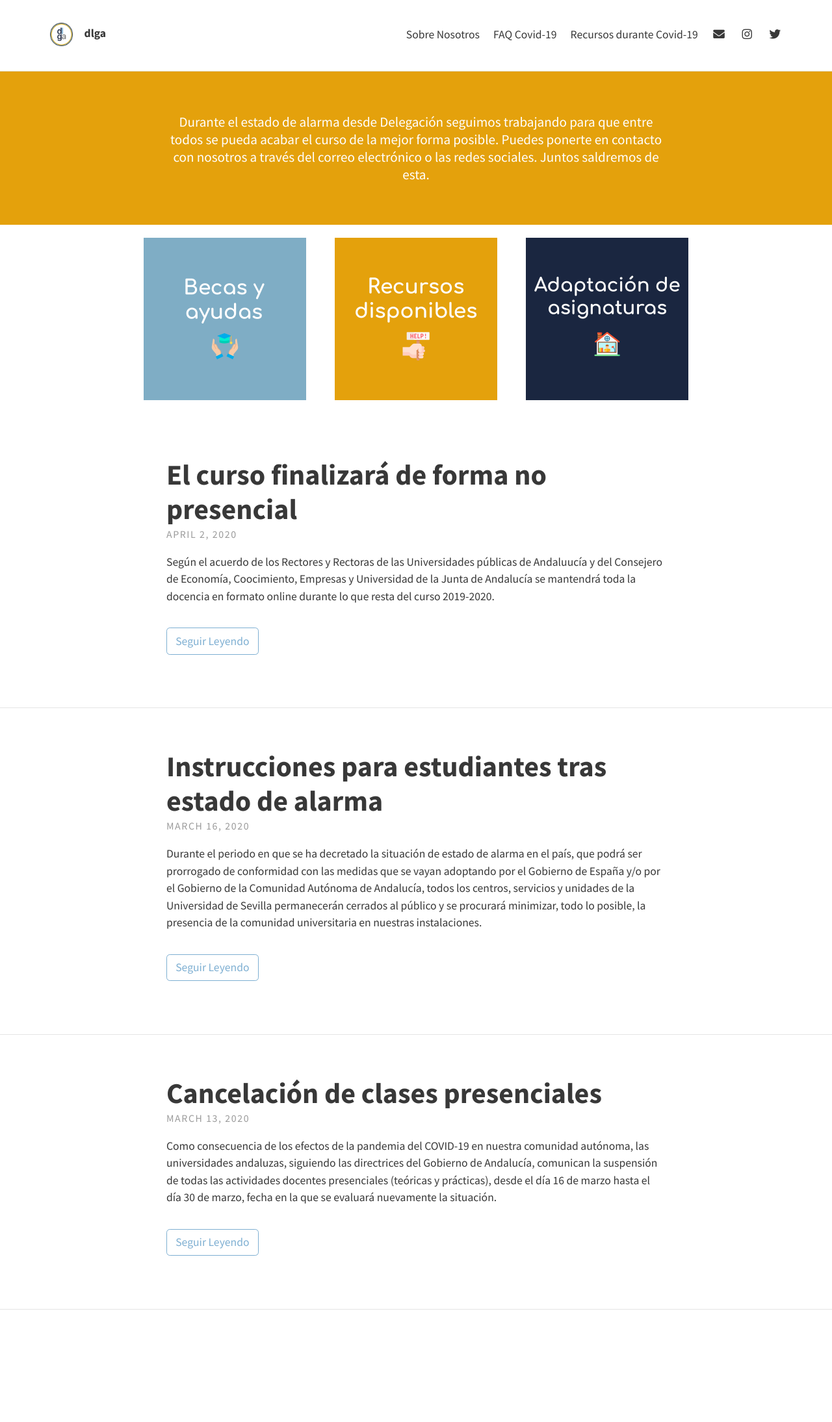
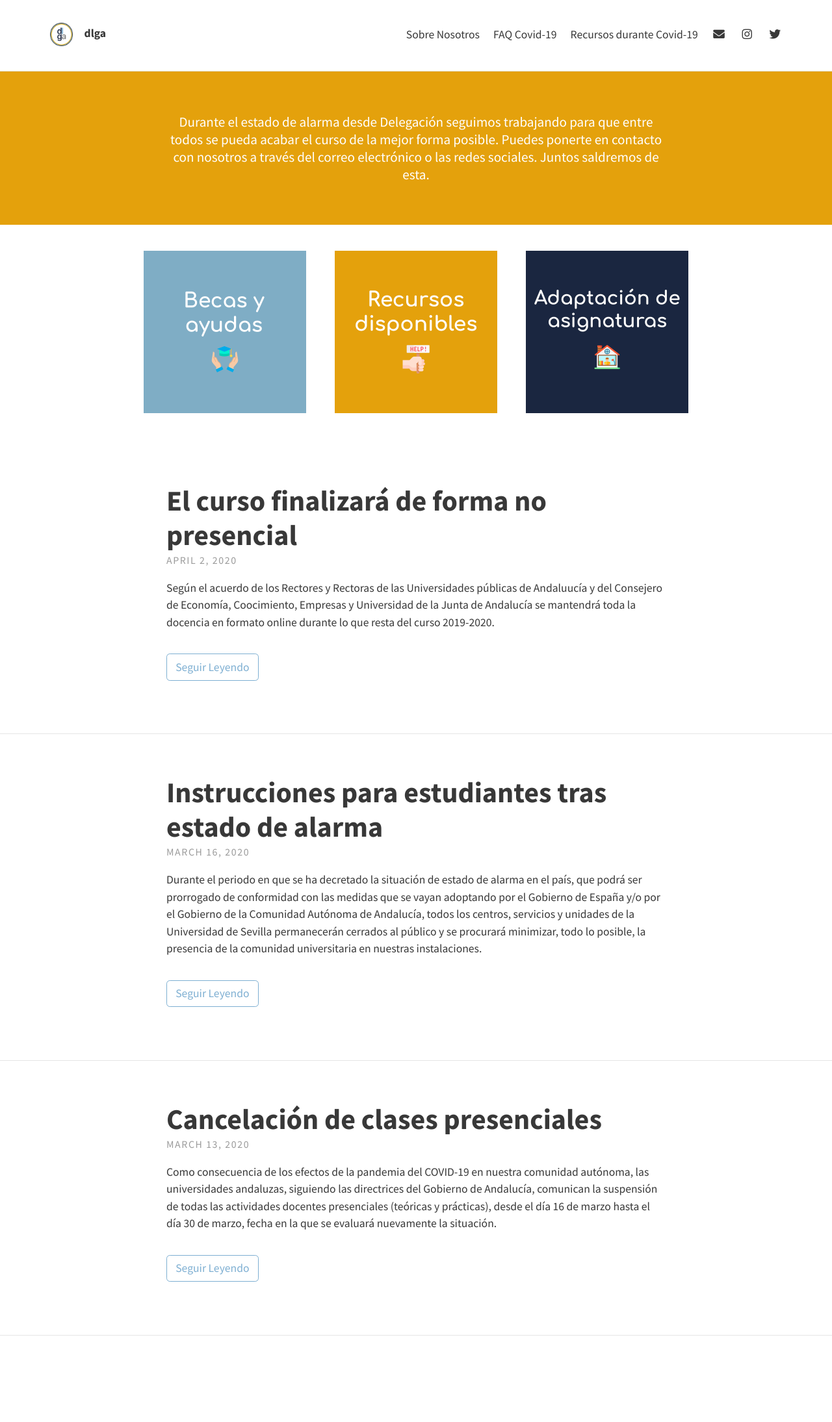
Before and after one commit to dlga/dlga.github.io, a Jekyll site: the page built from index.html, in a window 1280 px wide. Shown: the whole page at 65% size. Built offline with Jekyll 4.4.1, drawn with Linux system fonts in a browser that asks for light colours; nearby versions of some CDN libraries; the list of posts is cut into pages by our own code; before the commit the page ends 2149 px from its top, so only the background shows below that.

Commit message:
Update home.html

```diff
--- a/_layouts/home.html
+++ b/_layouts/home.html
@@ -8,8 +8,8 @@ layout: default
   style="background-image: url('{{ site.baseurl }}/{{ site.theme_settings.header_text_feature_image }}')">
     {{ site.theme_settings.header_text }}
   </div>
-  {% endif %}<br />
- <div style="width:80%;margin:0 auto!important;text-align:center;padding:20px;height:auto;">
+  {% endif %}
+ <div style="width:80%;margin:20px auto!important;text-align:center;padding:20px;height:auto;">
 <div style="display:inline;padding:20px;"><img src="assets/img/becas.jpg" width="250px" /></div>
 <a href="https://dlga.github.io/covid/"><div style="display:inline;padding:20px;"><img src="assets/img/recursos.jpg" width="250px" /></div></a>
 <a target="blank"href="https://dlga.github.io/dlgaadaptaciones/"><div style="display:inline;padding:20px;"><img src="assets/img/adaptacion.jpg" width="250px" /></div></a>
```
